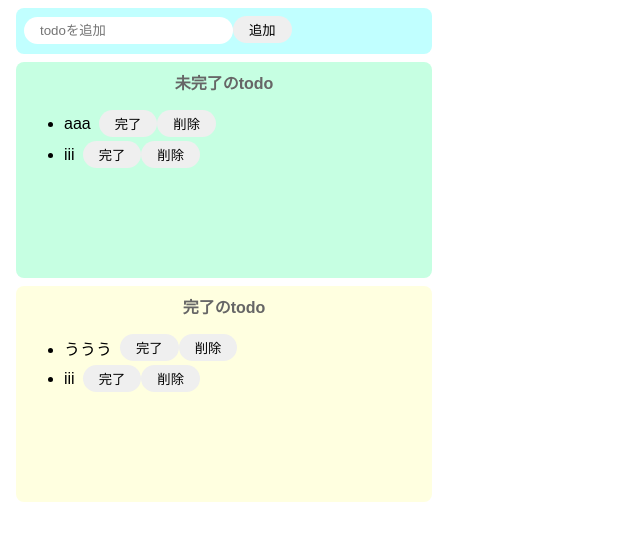
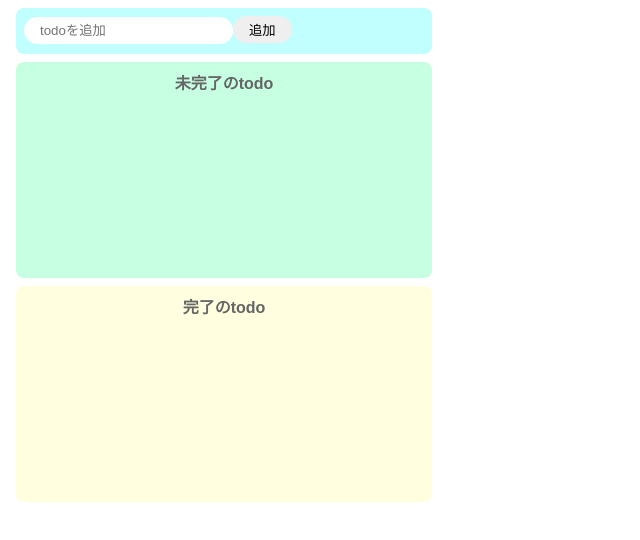
Before and after one commit to noriakikano/exce-1, a React (Create React App) app: page / in a window 1280 px wide. Shown: the top 540 px of the page, without its empty margins (0-640 px from the left). Built offline with nearby package versions, Linux system fonts and the light colour scheme.

Commit message:
componts前の動き

```diff
--- a/src/App.jsx
+++ b/src/App.jsx
@@ -4,9 +4,9 @@ import ReactDom from "react-dom";
 import "./style.css";
 
 const App = () => {
-  const [todoText, setTodoText] = useState([""]);
-  const [incompleteTodo, setIncompleteTodo] = useState(["aaa", "iii"]);
-  const [completeTodo, setConmpleteTodo] = useState(["ううう", "iii"]);
+  const [todoText, setTodoText] = useState([]);
+  const [incompleteTodo, setIncompleteTodo] = useState([]);
+  const [completeTodo, setConmpleteTodo] = useState([]);
 
   const onChangeTodoText = (event) => setTodoText(event.target.value);
   const onClickAdd = () => {
@@ -20,6 +20,21 @@ const App = () => {
     const newTodos = [...incompleteTodo];
     newTodos.splice(index, 1);
     setIncompleteTodo(newTodos);
+  };
+
+  const onClickDone = (index) => {
+    const newTodosDone = [...completeTodo, incompleteTodo[index]];
+    setConmpleteTodo(newTodosDone);
+    onClickDelete(index);
+  };
+
+  const onClickAddTodos = (index) => {
+    const newTodos = [...incompleteTodo, completeTodo[index]];
+    setIncompleteTodo(newTodos);
+
+    const newTodosDone = [...completeTodo];
+    newTodosDone.splice(index, 1);
+    setConmpleteTodo(newTodosDone);
   };
 
   return (
@@ -39,7 +54,7 @@ const App = () => {
             return (
               <div key={todo} className="list-row">
                 <li>{todo}</li>
-                <button>完了</button>
+                <button onClick={() => onClickDone(index)}>完了</button>
                 <button onClick={() => onClickDelete(index)}>削除</button>
               </div>
             );
@@ -49,12 +64,11 @@ const App = () => {
       <div className="complete-area">
         <p className="title">完了のtodo</p>
         <ul>
-          {completeTodo.map((todo) => {
+          {completeTodo.map((todo, index) => {
             return (
               <div key="todo" className="list-row">
                 <li>{todo}</li>
-                <button>完了</button>
-                <button>削除</button>
+                <button onClick={() => onClickAddTodos(index)}>戻す</button>
               </div>
             );
           })}
--- /dev/null
+++ b/src/componets/inputTodo.jsx
@@ -0,0 +1,4 @@
+import React, { StrictMode, useState } from "react";
+import ReactDom from "react-dom";
+// import ColufulMessage from "./componets/ColourfulMessage";
+import "./style.css";
```
Also changed, not shown: src/componets/ColourfulMessage.jsx (deleted, +0 -13 lines).
